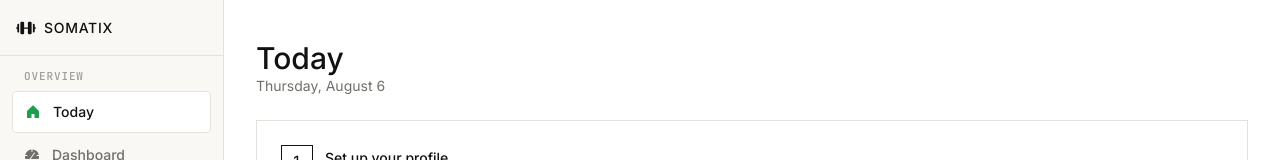
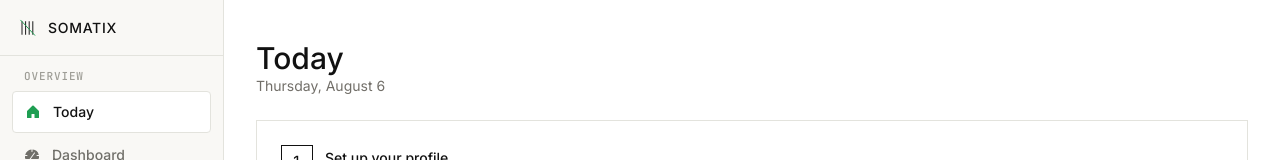
Before and after one commit to BaratovSokhibjon/fitness-tracking-app, a Next.js app: page / in a window 1280 px wide. Shown: the top 160 px of the page. Built offline with nearby package versions, Linux system fonts and the light colour scheme; no server answers; the database is empty.

Commit message:
feat: add SVG icons for application and update metadata with icon path

```diff
--- a/src/app/layout.tsx
+++ b/src/app/layout.tsx
@@ -22,6 +22,9 @@ const jetbrainsMono = JetBrains_Mono({
 export const metadata: Metadata = {
   title: "Somatix",
   description: "Somatix — personal fitness tracking for an 8-week body transformation program.",
+  icons: {
+    icon: "/icon.svg",
+  },
 };
 
 export default function RootLayout({ children }: { children: React.ReactNode }) {
--- a/src/components/layout/sidebar.tsx
+++ b/src/components/layout/sidebar.tsx
@@ -81,7 +81,13 @@ export function Sidebar() {
   return (
     <aside className="hidden sticky top-0 h-dvh w-56 shrink-0 flex-col overflow-hidden border-r border-hairline bg-linen md:flex">
       <div className="flex h-14 shrink-0 items-center gap-2 border-b border-hairline px-4">
-        <Barbell className="h-5 w-5 text-ink" />
+        <svg className="h-6 w-6 text-ink shrink-0" viewBox="0 0 100 100" xmlns="http://www.w3.org/2000/svg">
+          <g stroke="currentColor" strokeWidth="4" strokeLinecap="square">
+            <line x1="25" y1="24" x2="25" y2="76"/><line x1="40" y1="24" x2="40" y2="76"/>
+            <line x1="55" y1="24" x2="55" y2="76"/><line x1="70" y1="24" x2="70" y2="76"/>
+          </g>
+          <line x1="20" y1="18" x2="78" y2="80" stroke="#1e9e52" strokeWidth="4" strokeLinecap="square"/>
+        </svg>
         <span className="text-sm font-medium uppercase tracking-wider text-ink">Somatix</span>
       </div>
       <nav className="min-h-0 flex-1 overflow-y-auto p-3">
```
Also changed, not shown: assets/logo/somatix-icon.svg (added), src/app/icon.svg (added).
